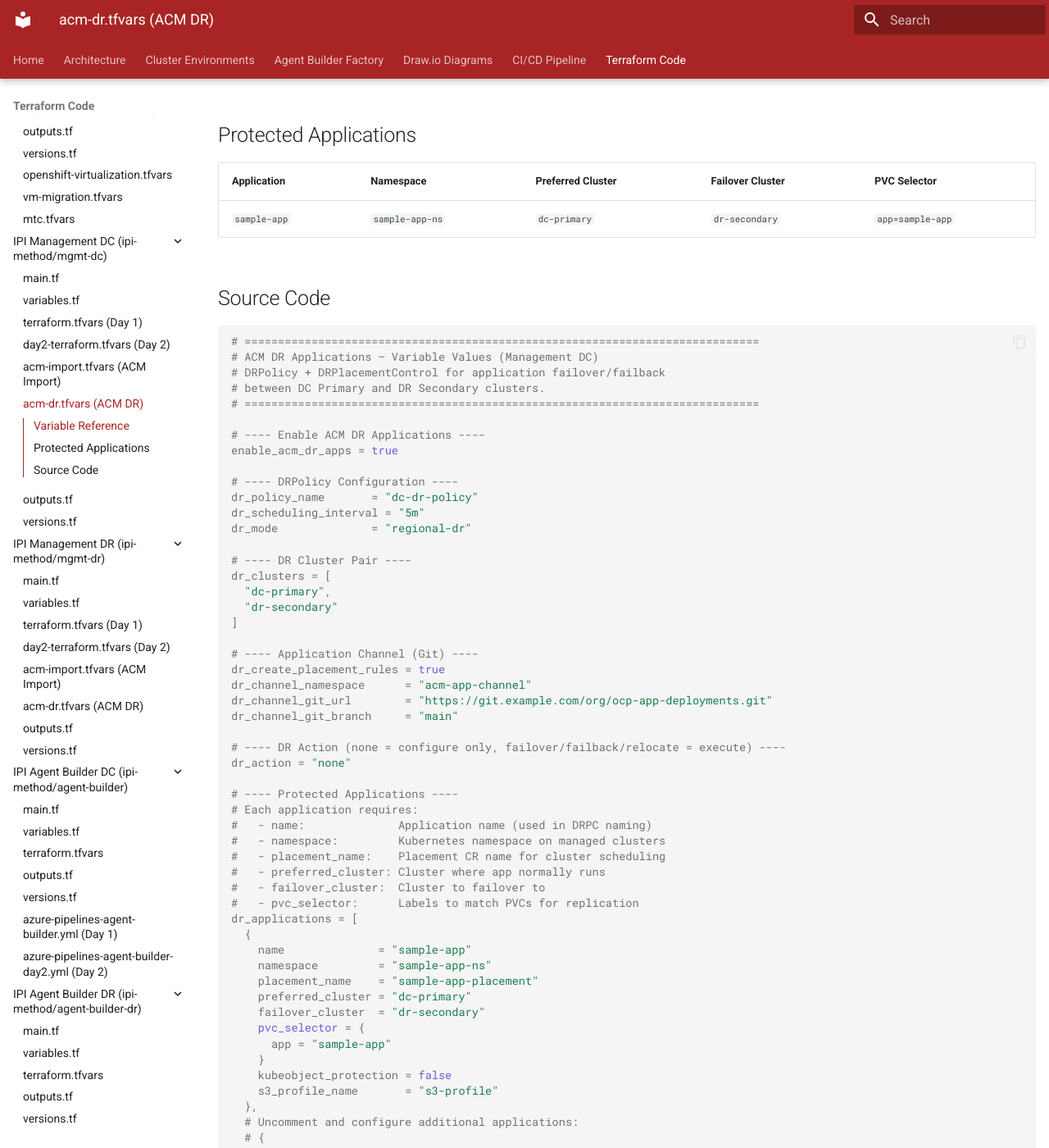
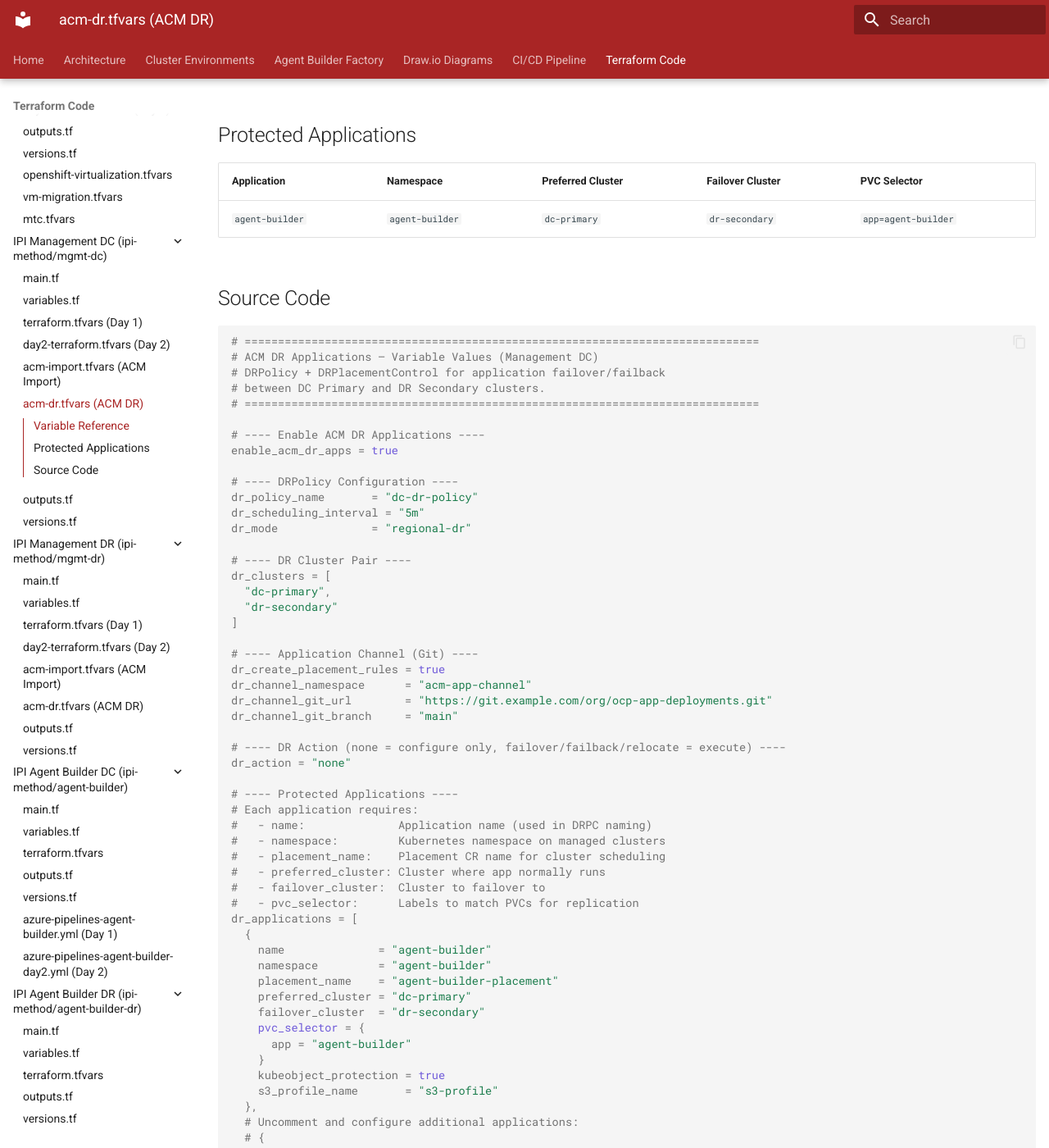
Before and after one commit to munirathinam786/openshift, an MkDocs documentation site: the page built from docs/code/ipi-method/mgmt-dc/acm-dr-tfvars.md, in a window 1280 px wide and 1400 px high, scrolled down 1078 px. Shown: the whole window at 82% size. Built offline with MkDocs 1.6.1 and Material for MkDocs 9.7.7, drawn with Linux system fonts in a browser that asks for light colours; comment, search, counter and statistics services are not loaded.

Commit message:
docs(acm-dr): update documentation to reflect agent-builder as DR application
Replace sample-app references with agent-builder in all acm-dr-tfvars
documentation pages across IPI and UPI methods.

```diff
--- a/docs/code/ipi-method/mgmt-dc/acm-dr-tfvars.md
+++ b/docs/code/ipi-method/mgmt-dc/acm-dr-tfvars.md
@@ -33,7 +33,7 @@ Used with the [ACM DR Failover/Failback Pipeline](../../../pipeline/terraform-ac
 
 | Application | Namespace | Preferred Cluster | Failover Cluster | PVC Selector |
 |-------------|-----------|-------------------|------------------|--------------|
-| `sample-app` | `sample-app-ns` | `dc-primary` | `dr-secondary` | `app=sample-app` |
+| `agent-builder` | `agent-builder` | `dc-primary` | `dr-secondary` | `app=agent-builder` |
 
 ## Source Code
 
@@ -77,15 +77,15 @@ dr_action = "none"
 #   - pvc_selector:      Labels to match PVCs for replication
 dr_applications = [
   {
-    name              = "sample-app"
-    namespace         = "sample-app-ns"
-    placement_name    = "sample-app-placement"
+    name              = "agent-builder"
+    namespace         = "agent-builder"
+    placement_name    = "agent-builder-placement"
     preferred_cluster = "dc-primary"
     failover_cluster  = "dr-secondary"
     pvc_selector = {
-      app = "sample-app"
+      app = "agent-builder"
     }
-    kubeobject_protection = false
+    kubeobject_protection = true
     s3_profile_name       = "s3-profile"
   },
   # Uncomment and configure additional applications:
```
Also changed, not shown: docs/code/ipi-method/mgmt-dr/acm-dr-tfvars.md (+5 -5 lines), docs/code/upi-method/mgmt-dc/acm-dr-tfvars.md (+5 -5 lines), docs/code/upi-method/mgmt-dr/acm-dr-tfvars.md (+5 -5 lines).
